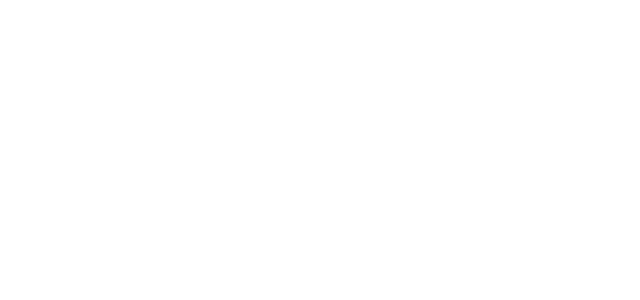
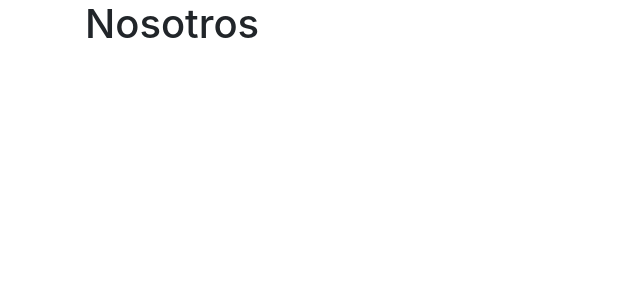
Before and after one commit to javierc22/proyect-nuxt-01, a Nuxt app: page /nosotros in a window 1280 px wide. Before the commit this address had no page. Shown: the top 300 px of the page, without its empty margins (0-640 px from the left). Built offline with nearby package versions, Linux system fonts and the light colour scheme.

Commit message:
Rutas con Nuxt

```diff
--- /dev/null
+++ b/pages/nosotros.vue
@@ -0,0 +1,5 @@
+<template>
+  <div class="container">
+    <h1>Nosotros</h1>
+  </div>
+</template>
```
